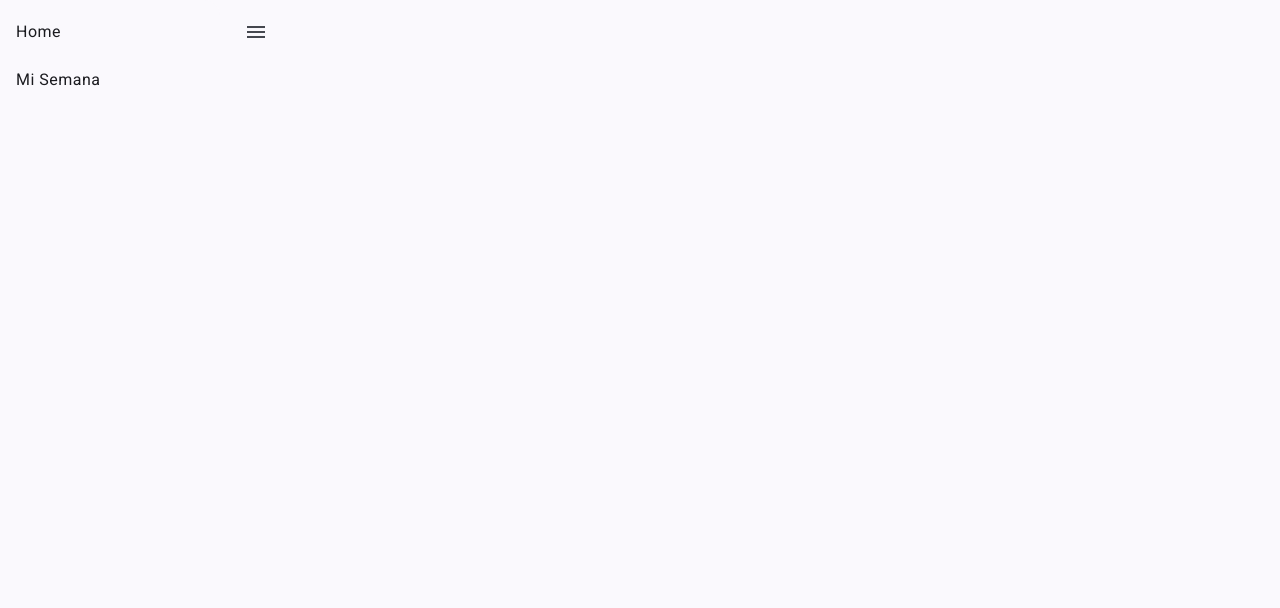
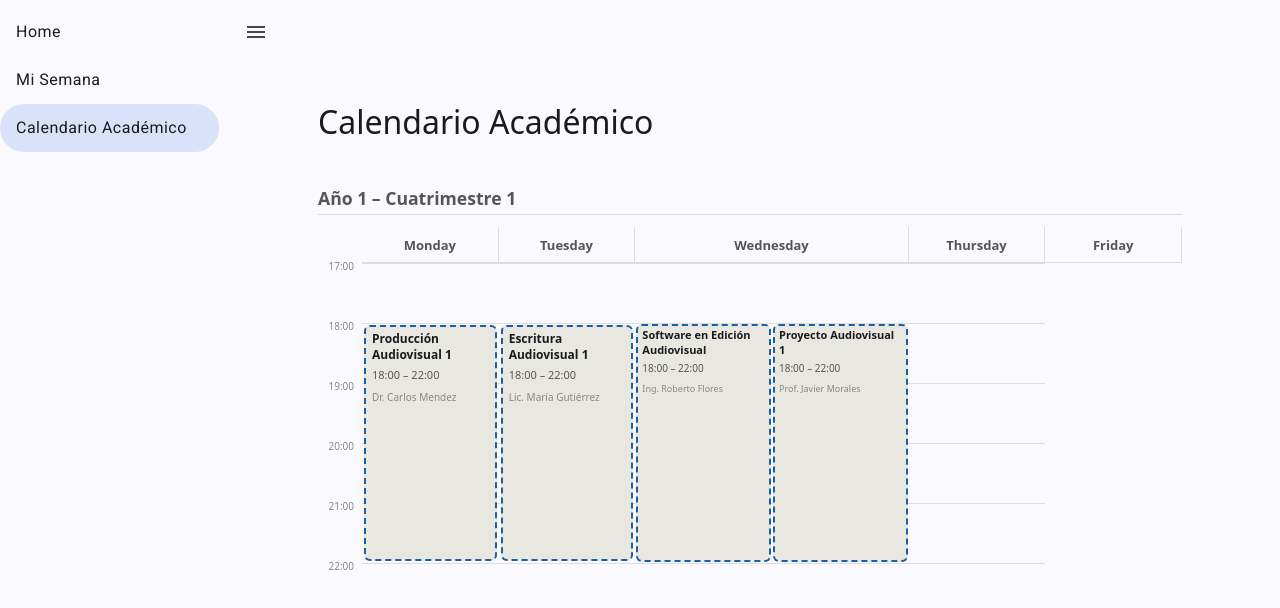
Before and after one commit to nitricx/OrganizadorCursada, an Angular app: page /academicCalendar in a window 1280 px wide. Before the commit this address led to /. Shown: the top 608 px of the page. Built offline with nearby package versions, Linux system fonts and the light colour scheme.

Commit message:
feat: add academic calendar component and update routing, sidebar, and calendar to support it

```diff
--- a/src/app/app.routes.ts
+++ b/src/app/app.routes.ts
@@ -1,9 +1,11 @@
 import { Routes } from '@angular/router';
 import { CourseOrganizerComponent } from './components/course-organizer/course-organizer.component';
 import { Calendar } from './components/calendar/calendar';
+import { AcademicCalendarComponent } from './components/academic-calendar/academic-calendar.component';
 
 export const routes: Routes = [
   { path: '', redirectTo: '/home', pathMatch: 'full' },
   { path: 'home', component: CourseOrganizerComponent },
   { path: 'calendar', component: Calendar },
+  { path: 'academicCalendar', component: AcademicCalendarComponent },
 ];
--- /dev/null
+++ b/src/app/components/academic-calendar/academic-calendar.component.css
@@ -0,0 +1,27 @@
+.academic-calendar {
+  padding: 2rem;
+  display: flex;
+  flex-direction: column;
+  gap: 3rem;
+}
+
+.page-header h1 {
+  margin: 0 0 0.5rem;
+  font-size: 2rem;
+  font-weight: 500;
+}
+
+.semester-section {
+  display: flex;
+  flex-direction: column;
+  gap: 0.75rem;
+}
+
+.semester-title {
+  margin: 0;
+  font-size: 1.1rem;
+  font-weight: 600;
+  color: var(--color-text-secondary);
+  border-bottom: 1px solid var(--color-border-tertiary);
+  padding-bottom: 0.4rem;
+}
--- /dev/null
+++ b/src/app/components/academic-calendar/academic-calendar.component.html
@@ -0,0 +1,11 @@
+<div class="academic-calendar">
+  <div class="page-header">
+    <h1>Calendario Académico</h1>
+  </div>
+  @for (semester of semesters(); track semester.label) {
+    <section class="semester-section">
+      <h2 class="semester-title">{{ semester.label }}</h2>
+      <app-calendar [coursesOverride]="semester.courses" [showHeader]="false" />
+    </section>
+  }
+</div>
--- /dev/null
+++ b/src/app/components/academic-calendar/academic-calendar.component.ts
@@ -0,0 +1,54 @@
+import { Component, ChangeDetectionStrategy, inject, computed } from '@angular/core';
+import { CourseService } from '../../services/course.service';
+import { Course } from '../../models/course';
+import { Calendar } from '../calendar/calendar';
+
+interface Semester {
+  label: string;
+  courses: Course[];
+}
+
+@Component({
+  selector: 'app-academic-calendar',
+  templateUrl: './academic-calendar.component.html',
+  styleUrl: './academic-calendar.component.css',
+  standalone: true,
+  imports: [Calendar],
+  changeDetection: ChangeDetectionStrategy.OnPush,
+})
+export class AcademicCalendarComponent {
+  private readonly courseService = inject(CourseService);
+
+  semesters = computed<Semester[]>(() => {
+    const courses = this.courseService.courses();
+
+    const semesters: Semester[] = [];
+
+    // Group by year, then by quarter (1, 2, 3)
+    const years = Array.from(new Set(courses.map((c) => c.year))).sort((a, b) => a - b);
+
+    years.forEach((year) => {
+      const yearCourses = courses.filter((c) => c.year === year);
+      const hasNonAnnualCourses = yearCourses.some((c) => c.q < 3);
+
+      [1, 2, 3].forEach((q) => {
+        // Skip the annual section if this year has q:1 or q:2 courses
+        if (q === 3 && hasNonAnnualCourses) {
+          return;
+        }
+
+        const quarterLabel = q === 3 ? 'Anual' : `Cuatrimestre ${q}`;
+        const semesterCourses = yearCourses.filter((c) => c.q === q || (q < 3 && c.q === 3));
+
+        if (semesterCourses.length > 0) {
+          semesters.push({
+            label: `Año ${year} – ${quarterLabel}`,
+            courses: semesterCourses,
+          });
+        }
+      });
+    });
+
+    return semesters;
+  });
+}
--- a/src/app/components/calendar/calendar.html
+++ b/src/app/components/calendar/calendar.html
@@ -1,8 +1,10 @@
 <div class="calendar">
-  <div class="calendar-header">
-    <h1>Mi Semana</h1>
-    <h2>{{ currentDate().toLocaleDateString('es-ES', { month: 'long', year: 'numeric' }) }}</h2>
-  </div>
+  @if (showHeader()) {
+    <div class="calendar-header">
+      <h1>Mi Semana</h1>
+      <h2>{{ currentDate().toLocaleDateString('es-ES', { month: 'long', year: 'numeric' }) }}</h2>
+    </div>
+  }
   <div class="calendar-grid" [style.grid-template-columns]="gridTemplateColumns()">
     <!-- Corner cell -->
     <div class="time-gutter"></div>
--- a/src/app/components/calendar/calendar.ts
+++ b/src/app/components/calendar/calendar.ts
@@ -1,4 +1,4 @@
-import { Component, ChangeDetectionStrategy, signal, computed, inject } from '@angular/core';
+import { Component, ChangeDetectionStrategy, signal, computed, inject, input } from '@angular/core';
 import { CourseService } from '../../services/course.service';
 import { Course, DayOfWeek } from '../../models/course';
 import { CalendarCard } from './calendar-card';
@@ -13,6 +13,12 @@ import { CalendarCard } from './calendar-card';
 export class Calendar {
   private readonly courseService = inject(CourseService);
 
+  /** When provided, these courses are shown directly instead of the user's active coursing courses */
+  coursesOverride = input<Course[] | undefined>(undefined);
+
+  /** Whether to show the "Mi Semana" title header */
+  showHeader = input<boolean>(true);
+
   currentDate = signal(new Date());
 
   private readonly allDays: { label: string; day: DayOfWeek; col: number }[] = [
@@ -25,14 +31,19 @@ export class Calendar {
   ];
 
   availableCoursesByDay = computed(() => {
-    const courses = this.courseService.courses();
+    const override = this.coursesOverride();
+    const courses =
+      override !== undefined
+        ? override
+        : this.courseService
+            .courses()
+            .filter((c) => c.status === 'coursing' && this.courseService.areAllRequirementsMet(c));
+
     const map = new Map<DayOfWeek, Course[]>();
     for (const entry of this.allDays) {
       map.set(entry.day, []);
     }
-    courses
-      .filter((c) => c.status === 'coursing' && this.courseService.areAllRequirementsMet(c))
-      .forEach((c) => {
+    courses.forEach((c) => {
       // Use the first lesson's day
       const day = c.lessons[0]?.day;
       if (day !== undefined) {
@@ -245,7 +256,11 @@ export class Calendar {
   });
 
   private readonly startHour = computed(() => {
-    const courses = this.courseService
+    const override = this.coursesOverride();
+    const courses =
+      override !== undefined
+        ? override
+        : this.courseService
             .courses()
             .filter((c) => c.status === 'pending' && this.courseService.areAllRequirementsMet(c));
     if (courses.length === 0) {
@@ -260,7 +275,11 @@ export class Calendar {
   });
 
   private readonly endHour = computed(() => {
-    const courses = this.courseService
+    const override = this.coursesOverride();
+    const courses =
+      override !== undefined
+        ? override
+        : this.courseService
             .courses()
             .filter((c) => c.status === 'pending' && this.courseService.areAllRequirementsMet(c));
     if (courses.length === 0) {
--- a/src/app/components/sidebar/sidebar.component.ts
+++ b/src/app/components/sidebar/sidebar.component.ts
@@ -20,5 +20,6 @@ export class SidebarComponent {
   items = input<SidebarItem[]>([
     { label: 'Home', route: '/home' },
     { label: 'Mi Semana', route: '/calendar' },
+    { label: 'Calendario Académico', route: '/academicCalendar' },
   ]);
 }
```
Lines whose indentation alone changed are shown as unchanged.
